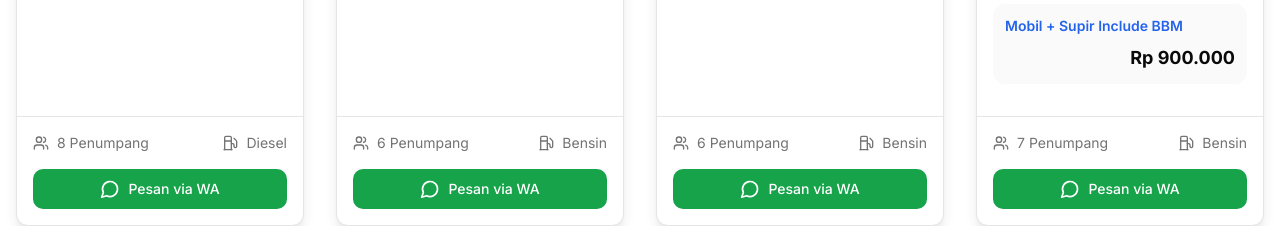
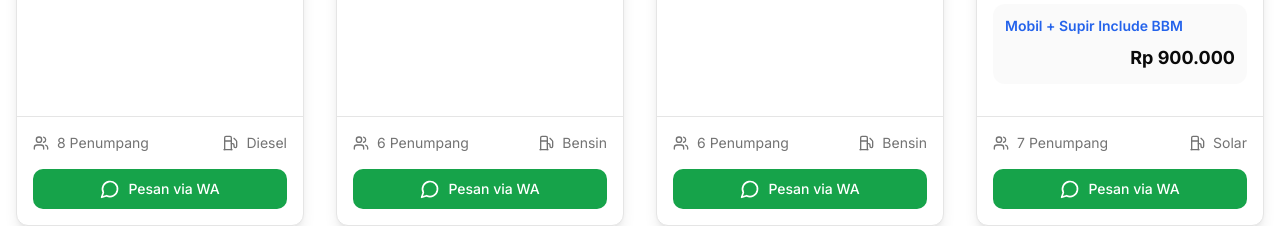
Before and after one commit to rzkysyftrajya/vicky-rentcar, a Next.js app: page /fleet in a window 1280 px wide. Shown: the part 1120-1346 px from the top of the page. Built offline with nearby package versions, Linux system fonts and the light colour scheme.

Commit message:
Update page.tsx

```diff
--- a/src/app/fleet/page.tsx
+++ b/src/app/fleet/page.tsx
@@ -82,7 +82,7 @@ const fullFleet = [
     alt: "Sewa mobil Toyota Innova Reborn di seluruh Indonesia",
     rating: 4.9,
     capacity: 7,
-    fuel: "Bensin",
+    fuel: "Solar",
     prices: { manual: 550000, matic: 600000, driver: 900000 },
   },
   {
@@ -106,7 +106,7 @@ const fullFleet = [
     alt: "Sewa mobil Toyota Fortuner di seluruh Indonesia",
     rating: 4.9,
     capacity: 7,
-    fuel: "Bensin",
+    fuel: "Solar",
     prices: { driver: 1300000 },
   },
   {
```
